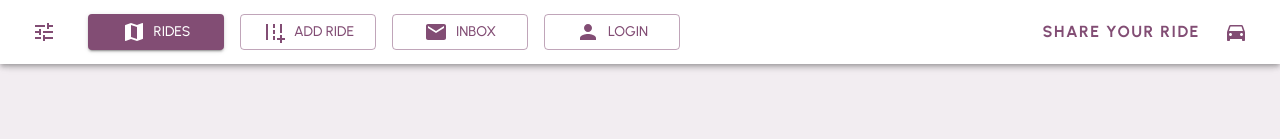
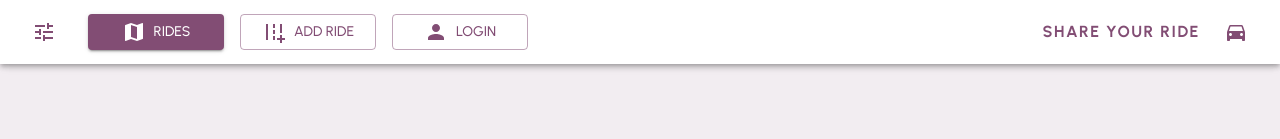
Before and after one commit to Wiolinek/microservice-architecture, a React (Vite) app in the folder client/: page / in a window 1280 px wide. Shown: the top 139 px of the page. Built offline with nearby package versions, Linux system fonts and the light colour scheme.

Commit message:
menu positions visibility fix

```diff
--- a/client/src/components/Menu.tsx
+++ b/client/src/components/Menu.tsx
@@ -1,3 +1,4 @@
+import { useLocation } from 'react-router-dom';
 import { useState, MouseEvent } from 'react';
 import Box from '@mui/material/Box';
 import Toolbar from '@mui/material/Toolbar';
@@ -21,6 +22,7 @@ const navLinkStyleDesktop = {
 };
 
 const CustomMenu = () => {
+  const { pathname } = useLocation();
   const [anchorElNav, setAnchorElNav] = useState<null | HTMLElement>(null);
 
   const handleOpenNavMenu = (event: MouseEvent<HTMLElement>) => {
@@ -80,6 +82,7 @@ const CustomMenu = () => {
               )}
             </NavLink>
           </MenuItem>
+          {pathname.includes('inbox') && (
             <MenuItem onClick={handleCloseNavMenu} sx={{ width: '100%' }}>
               <NavLink to={'/inbox'} style={{ textDecoration: 'none', width: '100%' }}>
                 {({ isActive }) => (
@@ -90,11 +93,12 @@ const CustomMenu = () => {
                 )}
               </NavLink>
             </MenuItem>
+          )}
           <MenuItem onClick={handleCloseNavMenu}>
             <NavLink to={'/login'} style={{ textDecoration: 'none', width: '100%' }}>
               {({ isActive }) => (
                 <Button variant={isActive ? 'contained' : 'outlined'} size="medium" sx={{ width: '100%' }}>
-                  <PersonIcon sx={{ display: { xs: 'inline-flex', md: 'none' }, mr: 2 }} />
+                  <PersonIcon sx={{ display: { xs: 'flex', md: 'none' }, mr: 2 }} />
                   LogIn
                 </Button>
               )}
@@ -119,6 +123,7 @@ const CustomMenu = () => {
             </Button>
           )}
         </NavLink>
+        {pathname.includes('inbox') && (
           <NavLink to={'/inbox'} onClick={handleCloseNavMenu} style={navLinkStyleDesktop}>
             {({ isActive }) => (
               <Button sx={{ textDecoration: 'none', width: '100%' }} variant={isActive ? 'contained' : 'outlined'} size="medium">
@@ -127,6 +132,7 @@ const CustomMenu = () => {
               </Button>
             )}
           </NavLink>
+        )}
         <NavLink to={'/login'} onClick={handleCloseNavMenu} style={navLinkStyleDesktop}>
           {({ isActive }) => (
             <Button sx={{ textDecoration: 'none', width: '100%' }} variant={isActive ? 'contained' : 'outlined'} size="medium">
```
Lines whose indentation alone changed are shown as unchanged.
